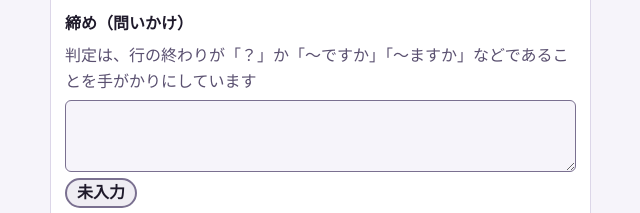
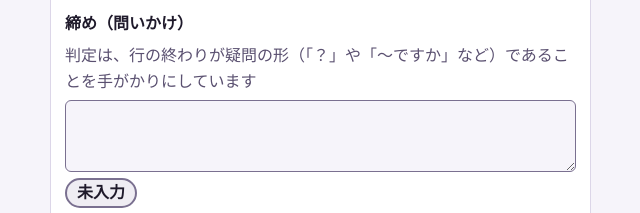
Before and after one commit to nncf123nncf-oss/pattern-fill-x, a plain HTML site: page index.html in a window 1280 px wide. Shown: the part 1855-2068 px from the top of the page, 86-726 px from the left. Drawn offline with Linux system fonts and the light colour scheme.

Commit message:
Day072: ヒントの判定語の列挙をやめ、系統だけ書く形に変更

```diff
--- a/index.html
+++ b/index.html
@@ -394,18 +394,18 @@ var PF = (function () {
   }
   var HINT = {
     open: {
-      '数字': '判定は、数字と単位（つ・個・選・分・円・日・人・件・倍・％など）の組み合わせを手がかりにしています。日付と年は数字に数えません',
-      '問いかけ': '判定は、行の終わりが「？」か「〜ですか」「〜ますか」などであることを手がかりにしています',
-      '共感': '判定は、「正直」「実は」「本音」「しんどい」「悩んで」など気持ちを表す語を手がかりにしています',
-      '体験': '判定は、「した」「でした」「ました」などの終わり方、または「昨日」「先月」などと「私」「自分」の組み合わせを手がかりにしています',
-      '予告': '判定は、「まとめ」「方法」「コツ」「理由」「ポイント」「手順」「〜選」「つのこと」を手がかりにしています',
+      '数字': '判定は、数字と、数や量を表す単位の組み合わせを手がかりにしています。日付と年は数字に数えません',
+      '問いかけ': '判定は、行の終わりが疑問の形（「？」や「〜ですか」など）であることを手がかりにしています',
+      '共感': '判定は、気持ちを表す語を手がかりにしています',
+      '体験': '判定は、過去の出来事を述べる終わり方、または最近の時を表す語と自分を指す語の組み合わせを手がかりにしています',
+      '予告': '判定は、これから述べる内容の予告や、数え上げを表す語を手がかりにしています',
       '指定なし': '型の指定はありません。好きな1行を入れます'
     },
     close: {
-      '問いかけ': '判定は、行の終わりが「？」か「〜ですか」「〜ますか」などであることを手がかりにしています',
-      '呼びかけ': '判定は、「してみて」「ください」「どうぞ」「しましょう」などを手がかりにしています',
+      '問いかけ': '判定は、行の終わりが疑問の形（「？」や「〜ですか」など）であることを手がかりにしています',
+      '呼びかけ': '判定は、読み手に行動を促す言い方を手がかりにしています',
       'ひとこと': '判定は、20字以内で問いではない一言であることを手がかりにしています',
-      'リンク誘導': '判定は、URLがあること、または「こちら」「↓」「👇」で終わることを手がかりにしています',
+      'リンク誘導': '判定は、URLがあること、またはリンクへ促す終わり方を手がかりにしています',
       '指定なし': '型の指定はありません。好きな1行を入れます'
     }
   };
--- a/source/run-checks.js
+++ b/source/run-checks.js
@@ -119,6 +119,7 @@ tr(html.includes('mw-footer') && html.includes('みちAIワークス'), 'S9 素
 // ヒントは命令形でなく「判定の手がかり」の説明(言い回しの提案に見えない)
 ['共感', '体験', '予告'].forEach(k => tr(!/入れます|終えます/.test(X.fieldHint({ k: 'open', type: k })), 'ヒントが命令形でない(書き出し ' + k + ')'));
 ['呼びかけ', 'リンク誘導', 'ひとこと'].forEach(k => tr(!/入れます|終えます/.test(X.fieldHint({ k: 'close', type: k })), 'ヒントが命令形でない(締め ' + k + ')'));
+['共感', '体験', '予告', '数字'].forEach(k => tr(!/「/.test(X.fieldHint({ k: 'open', type: k })), '書き出しのヒントに判定語の一覧が無い ' + k)); ['呼びかけ', 'リンク誘導', 'ひとこと'].forEach(k => tr(!/「/.test(X.fieldHint({ k: 'close', type: k })), '締めのヒントに判定語の一覧が無い ' + k));
 eq(X.fieldTitle(p1.slots[0]), '書き出し（数字＋予告）', '欄の見出し(2型)');
 // 禁止語(画面)
 ['バズ', '刺さ', '伸びる', '神', '正解', '診断', '分析', '完璧', '安心', '勝てる'].forEach(w => tr(!html.replace(/<script id="core">[\s\S]*?<\/script>/, '').includes(w) && !html.match(/<script id="core">([\s\S]*?)<\/script>/)[1].includes(w), '禁止語 ' + w + ' が無い'));
```
Also changed, not shown: source/index.src.html (+8 -8 lines).
